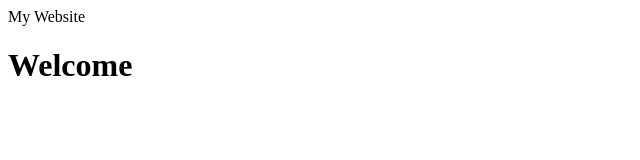
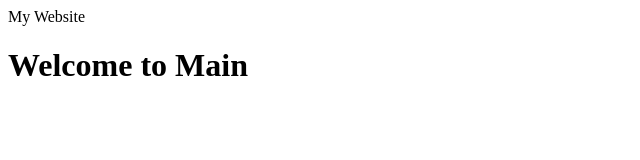
Before and after one commit to nagabhask/git-lab, a plain HTML site: page index.html in a window 1280 px wide. Shown: the whole page, without its empty margins (0-640 px from the left). Drawn offline with Linux system fonts and the light colour scheme.

Commit message:
Update heading in main

```diff
--- a/index.html
+++ b/index.html
@@ -2,6 +2,6 @@
 <html>
 <body>
     <header>My Website</header>
-    <h1>Welcome</h1>
+    <h1>Welcome to Main</h1>
 </body>
 </html>
```
